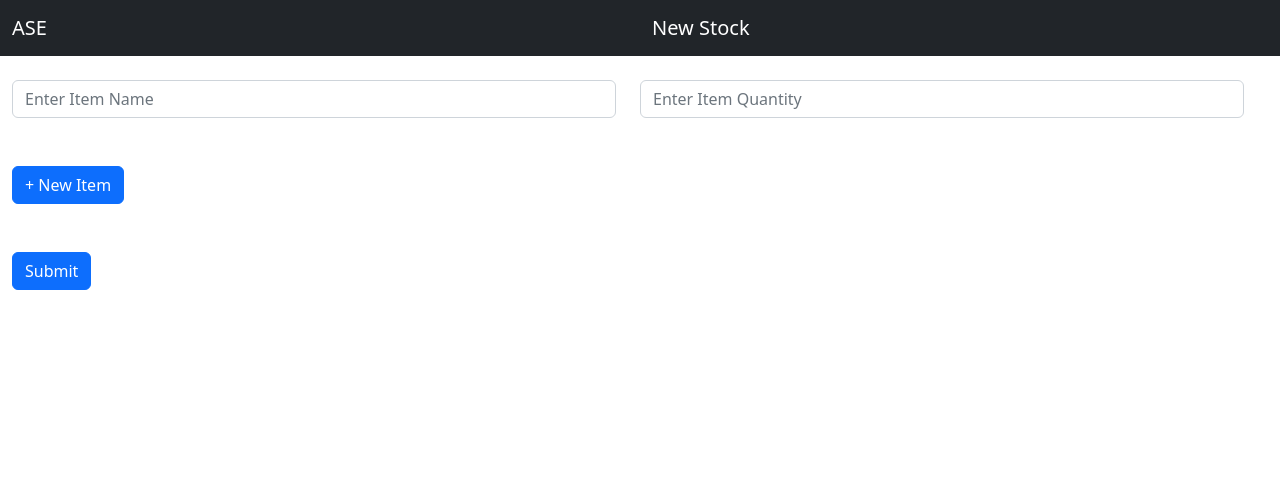
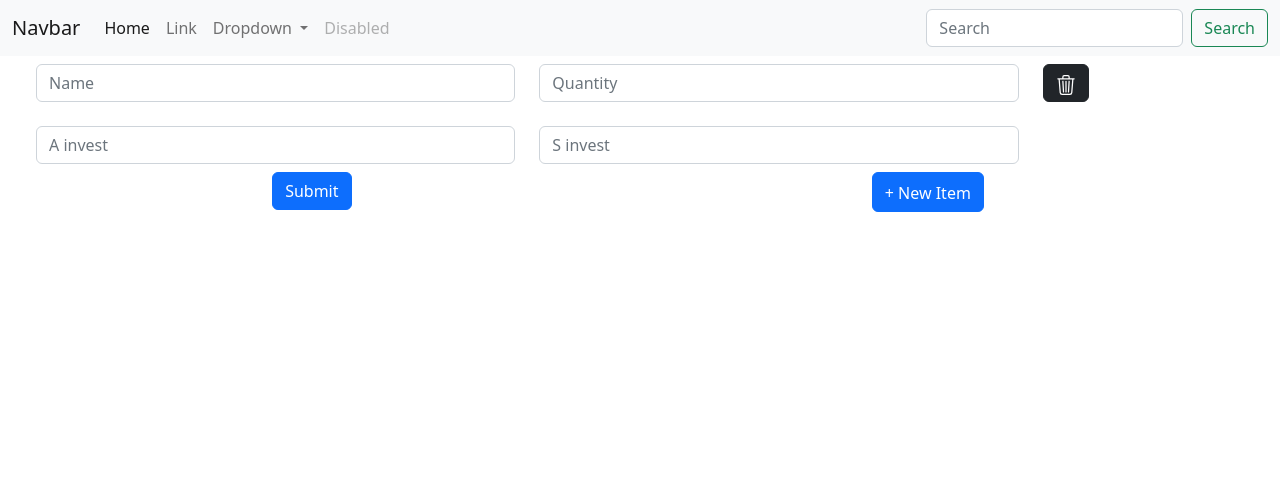
Before and after one commit to hellosobik/ase_ims, a Flask app: page /create_stock in a window 1280 px wide. Shown: the top 489 px of the page. After the commit the page ends 212 px from the top, so only its background shows below. Run offline with Flask 3, Linux system fonts and the light colour scheme.

Commit message:
new nav came and create_stock complete

```diff
--- a/templates/base.html
+++ b/templates/base.html
@@ -10,8 +10,8 @@
     />
     <script src="https://cdn.jsdelivr.net/npm/bootstrap@5.2.3/dist/js/bootstrap.bundle.min.js"></script>
   </head>
-  <body style="height: 1500px">
-    <nav class="navbar navbar-expand-sm bg-dark navbar-dark fixed-top">
+  <body>
+    <!-- <nav class="navbar navbar-expand-sm bg-dark navbar-dark fixed-top">
       <div class="container-fluid">
         <a class="navbar-brand" href="{{ url_for('index') }}">ASE</a>
       </div>
@@ -20,6 +20,75 @@
           >New Stock</a
         >
       </div>
+    </nav> -->
+
+    <nav
+      class="navbar navbar-expand-lg navbar-light bg-light navbar-inverse navbar-fixed-top"
+    >
+      <div class="container-fluid">
+        <a class="navbar-brand" href="#">Navbar</a>
+        <button
+          class="navbar-toggler"
+          type="button"
+          data-bs-toggle="collapse"
+          data-bs-target="#navbarSupportedContent"
+          aria-controls="navbarSupportedContent"
+          aria-expanded="false"
+          aria-label="Toggle navigation"
+        >
+          <span class="navbar-toggler-icon"></span>
+        </button>
+        <div class="collapse navbar-collapse" id="navbarSupportedContent">
+          <ul class="navbar-nav me-auto mb-2 mb-lg-0">
+            <li class="nav-item">
+              <a class="nav-link active" aria-current="page" href="#">Home</a>
+            </li>
+            <li class="nav-item">
+              <a class="nav-link" href="#">Link</a>
+            </li>
+            <li class="nav-item dropdown">
+              <a
+                class="nav-link dropdown-toggle"
+                href="#"
+                id="navbarDropdown"
+                role="button"
+                data-bs-toggle="dropdown"
+                aria-expanded="false"
+              >
+                Dropdown
+              </a>
+              <ul class="dropdown-menu" aria-labelledby="navbarDropdown">
+                <li><a class="dropdown-item" href="#">Action</a></li>
+                <li><a class="dropdown-item" href="#">Another action</a></li>
+                <li><hr class="dropdown-divider" /></li>
+                <li>
+                  <a class="dropdown-item" href="#">Something else here</a>
+                </li>
+              </ul>
+            </li>
+            <li class="nav-item">
+              <a
+                class="nav-link disabled"
+                href="#"
+                tabindex="-1"
+                aria-disabled="true"
+                >Disabled</a
+              >
+            </li>
+          </ul>
+          <form class="d-flex">
+            <input
+              class="form-control me-2"
+              type="search"
+              placeholder="Search"
+              aria-label="Search"
+            />
+            <button class="btn btn-outline-success" type="submit">
+              Search
+            </button>
+          </form>
+        </div>
+      </div>
     </nav>
     {% block body %} {% endblock body %}
   </body>
--- a/templates/create_stock.html
+++ b/templates/create_stock.html
@@ -1,13 +1,14 @@
 {% extends 'base.html' %} {% block body %}
 
-<form action="/" method="POST">
+<form action="/" method="POST" class="container-fluid">
   <div id="adding_stocks">
-    <div class="row container-fluid" style="margin-top: 80px">
+    <div id="unit_0" class="container-fluid">
+    <div class="row container-fluid pt-2">
       <div class="col">
         <input
           type="text"
           class="form-control"
-          placeholder="Enter Item Name"
+          placeholder="Name"
           name="item_name_0"
           id="item_name_0"
         />
@@ -16,21 +17,54 @@
         <input
           type="text"
           class="form-control"
-          placeholder="Enter Item Quantity"
+          placeholder="Quantity"
           name="item_quantity_0"
           id="item_quantity_0"
         />
       </div>
+      <div class="col-2">
+        <button id="btn_0" onclick="remove_field(this)" type="button" class="btn btn-dark"><svg xmlns="http://www.w3.org/2000/svg" width="20" height="20" fill="currentColor" class="bi bi-trash3" viewBox="0 0 16 16">
+          <path d="M6.5 1h3a.5.5 0 0 1 .5.5v1H6v-1a.5.5 0 0 1 .5-.5ZM11 2.5v-1A1.5 1.5 0 0 0 9.5 0h-3A1.5 1.5 0 0 0 5 1.5v1H2.506a.58.58 0 0 0-.01 0H1.5a.5.5 0 0 0 0 1h.538l.853 10.66A2 2 0 0 0 4.885 16h6.23a2 2 0 0 0 1.994-1.84l.853-10.66h.538a.5.5 0 0 0 0-1h-.995a.59.59 0 0 0-.01 0H11Zm1.958 1-.846 10.58a1 1 0 0 1-.997.92h-6.23a1 1 0 0 1-.997-.92L3.042 3.5h9.916Zm-7.487 1a.5.5 0 0 1 .528.47l.5 8.5a.5.5 0 0 1-.998.06L5 5.03a.5.5 0 0 1 .47-.53Zm5.058 0a.5.5 0 0 1 .47.53l-.5 8.5a.5.5 0 1 1-.998-.06l.5-8.5a.5.5 0 0 1 .528-.47ZM8 4.5a.5.5 0 0 1 .5.5v8.5a.5.5 0 0 1-1 0V5a.5.5 0 0 1 .5-.5Z"/>
+        </svg></button>
+      </div>
     </div>
   </div>
-  <div class="container-fluid pt-5">
-    <button type="button" class="btn btn-primary" onclick="add_new_item()">
+</div>
+<div class="row container-fluid pt-4 px-4">
+  <div class="col">
+  <input
+          type="text"
+          class="form-control"
+          placeholder="A invest"
+          name="a_invest"
+          id="a_invest"
+        /></div>
+        <div class="col">
+        <input
+        type="text"
+        class="form-control "
+        placeholder="S invest"
+        name="s_invest"
+        id="s_invest"
+      /></div>
+      <div class="col-2"></div>
+      </div>
+      <div class="row container-fluid pt-2 ">
+
+        <div class="col-auto container-fluid ">
+          <input type="submit" class="btn btn-primary " ></input>
+        </div>
+
+  <div class="col-auto container-fluid ">
+    <button type="button" class="btn btn-primary pt-2" onclick="add_new_item()">
       + New Item
     </button>
   </div>
-  <div class="container-fluid pt-5">
-    <input type="submit" class="btn btn-primary" ></input>
-  </div>
+
+</div>
+
+
+
 </form>
 
 
@@ -41,13 +75,13 @@
   function add_new_item() {
     row_num += 1;
     var new_item = `
-
-        <div  class="row container-fluid" style="margin-top: 80px">
+    <div id="unit_${row_num}" class="container-fluid">
+        <div  class="row container-fluid pt-2" >
             <div class="col">
               <input
                 type="text"
                 class="form-control"
-                placeholder="Enter Item Name"
+                placeholder="Name"
                 name="item_name_${row_num}"
                 id="item_name_${row_num}"
               />
@@ -56,16 +90,35 @@
               <input
                 type="text"
                 class="form-control"
-                placeholder="Enter Item Quantity"
+                placeholder="Quantity"
                 name="item_quantity_${row_num}"
                 id="item_quantity_${row_num}"
               />
             </div>
+
+          <div class="col-2">
+            <button  id="btn_${row_num}" onclick="remove_field(this)" type="button" class="btn btn-dark"><svg xmlns="http://www.w3.org/2000/svg" width="20" height="20" fill="currentColor" class="bi bi-trash3" viewBox="0 0 16 16">
+              <path d="M6.5 1h3a.5.5 0 0 1 .5.5v1H6v-1a.5.5 0 0 1 .5-.5ZM11 2.5v-1A1.5 1.5 0 0 0 9.5 0h-3A1.5 1.5 0 0 0 5 1.5v1H2.506a.58.58 0 0 0-.01 0H1.5a.5.5 0 0 0 0 1h.538l.853 10.66A2 2 0 0 0 4.885 16h6.23a2 2 0 0 0 1.994-1.84l.853-10.66h.538a.5.5 0 0 0 0-1h-.995a.59.59 0 0 0-.01 0H11Zm1.958 1-.846 10.58a1 1 0 0 1-.997.92h-6.23a1 1 0 0 1-.997-.92L3.042 3.5h9.916Zm-7.487 1a.5.5 0 0 1 .528.47l.5 8.5a.5.5 0 0 1-.998.06L5 5.03a.5.5 0 0 1 .47-.53Zm5.058 0a.5.5 0 0 1 .47.53l-.5 8.5a.5.5 0 1 1-.998-.06l.5-8.5a.5.5 0 0 1 .528-.47ZM8 4.5a.5.5 0 0 1 .5.5v8.5a.5.5 0 0 1-1 0V5a.5.5 0 0 1 .5-.5Z"/>
+            </svg></button>
           </div>
+        </div>
+      </div>
+        `;
+    document.getElementById("adding_stocks").insertAdjacentHTML( 'beforeend', new_item );
+  }
+
+  function remove_field(btn){
+    row_num-=1;
+    text=btn.id;
+    var myArray = text.split("_");
+
+    var num = myArray[1];
+    var element = document.getElementById("unit_"+num);
+
+    element.remove();
 
 
-        `;
-    document.getElementById("adding_stocks").insertAdjacentHTML( 'beforeend', new_item );
+
   }
 </script>
 
```
